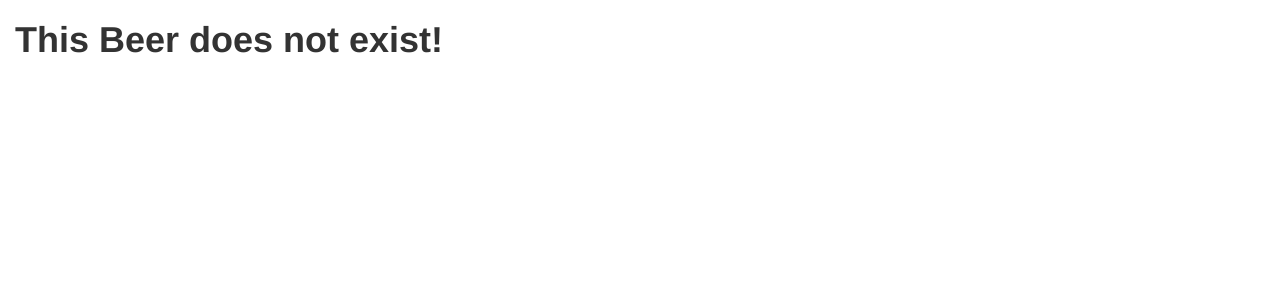
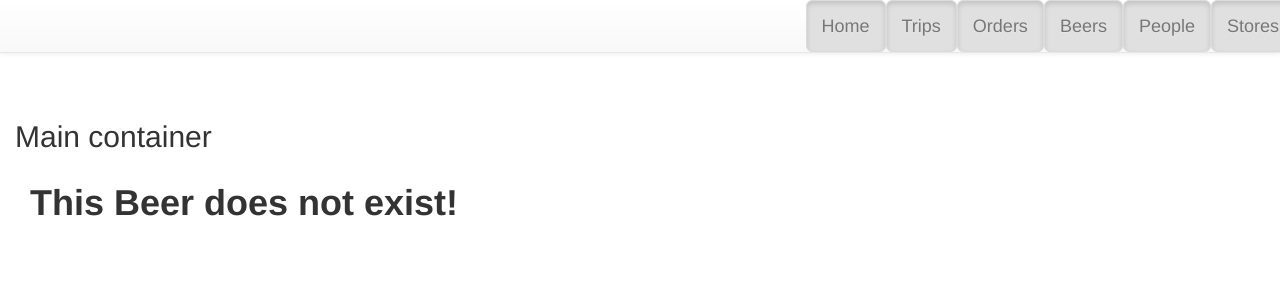
Before and after one commit to pcybr/beerDelivery, a Django app: page /beer/1 in a window 1280 px wide. Shown: the top 300 px of the page. Run offline with Django 3.2, Linux system fonts and the light colour scheme; data that the repository does not hold is empty; some libraries are stand-ins or nearby versions.

Commit message:
Updated base generic

```diff
--- a/web/myapp/templates/base_generic.html
+++ b/web/myapp/templates/base_generic.html
@@ -1,26 +1,40 @@
 <!DOCTYPE html>
 <html lang="en">
 <head>
+<title>Goombay Smash Run</title>
 
-  <meta charset="utf-8">
-  <meta name="viewport" content="width=device-width, initial-scale=1">
-  <link rel="stylesheet" href="https://maxcdn.bootstrapcdn.com/bootstrap/3.3.7/css/bootstrap.min.css">
-  <script src="https://ajax.googleapis.com/ajax/libs/jquery/1.12.4/jquery.min.js"></script>
-  <script src="https://maxcdn.bootstrapcdn.com/bootstrap/3.3.7/js/bootstrap.min.js"></script>
+<meta charset="utf-8">
+<meta name="viewport" content="width=device-width, initial-scale=1">
 
-  <!-- Add additional CSS in static file -->
-  {% load static %}
+<!-- Bootstrap CSS -->
+<link rel="stylesheet" href="https://maxcdn.bootstrapcdn.com/bootstrap/3.3.7/css/bootstrap.min.css" integrity="sha384-BVYiiSIFeK1dGmJRAkycuHAHRg32OmUcww7on3RYdg4Va+PmSTsz/K68vbdEjh4u" crossorigin="anonymous">
+
+<!-- Bootstrap Theme -->
+<link rel="stylesheet" href="https://maxcdn.bootstrapcdn.com/bootstrap/3.3.7/css/bootstrap-theme.min.css" integrity="sha384-rHyoN1iRsVXV4nD0JutlnGaslCJuC7uwjduW9SVrLvRYooPp2bWYgmgJQIXwl/Sp" crossorigin="anonymous">
+
+<!-- JS -->
+<script src="https://ajax.googleapis.com/ajax/libs/jquery/1.12.4/jquery.min.js"></script>
+<script src="https://maxcdn.bootstrapcdn.com/bootstrap/3.3.7/js/bootstrap.min.js"></script>
+
 </head>
+<body>
+  <header>
+    <nav class="navbar navbar-default navbar-fixed-top" style="">
+      <ul class="nav navbar-nav navbar-right" >
+        <li><a href = "/" class="btn btn-default btn-lg active" role="button">Home</a></li>
+        <li><a href = "/trips/" class="btn btn-default btn-lg active" role = "button">Trips</a></li>
+        <li><a href = "/orders/" class="btn btn-default btn-lg active" role = "button">Orders</a></li>
+        <li><a href = "/beers/" class="btn btn-default btn-lg active" role = "button">Beers</a></li>
+        <li><a href = "/persons/" class="btn btn-default btn-lg active" role = "button">People</a></li>
+        <li><a href = "/stores/" class="btn btn-default btn-lg active" role = "button">Stores</a></li>
+      </ul>
+    </nav>
+  </header>
 
-<body>
-
-  <div class="container-fluid">
-      </div>
-      <div class="col-sm-10 ">
-      {% block content %}{% endblock %}
+  <div class="container-fluid"  style="margin-top: 100px; ">
+      <h2>Main container</h2>
+      <div class="col-sm-10 ">{% block content %}{% endblock %}
       </div>
     </div>
-
-  </div>
 </body>
 </html>
```
